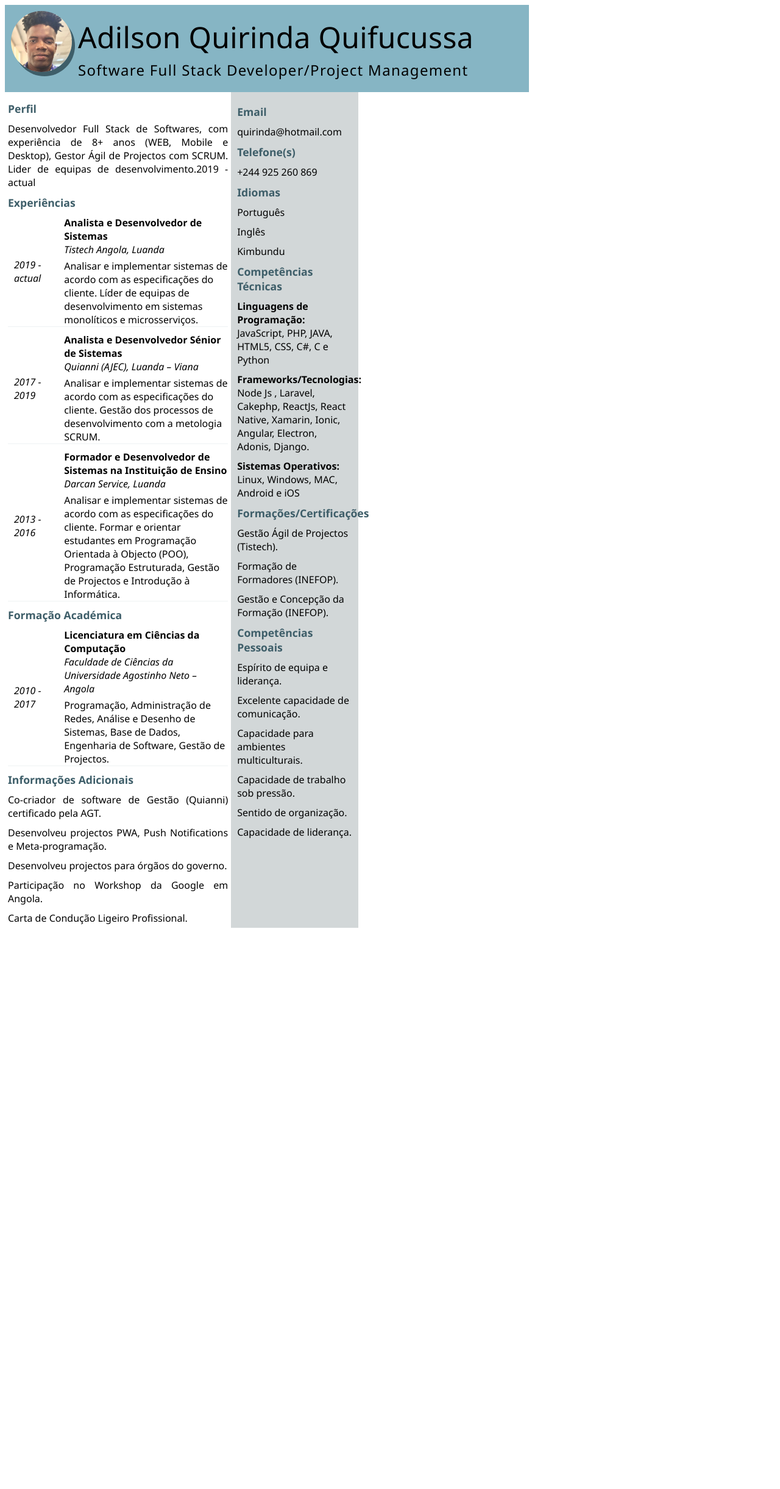
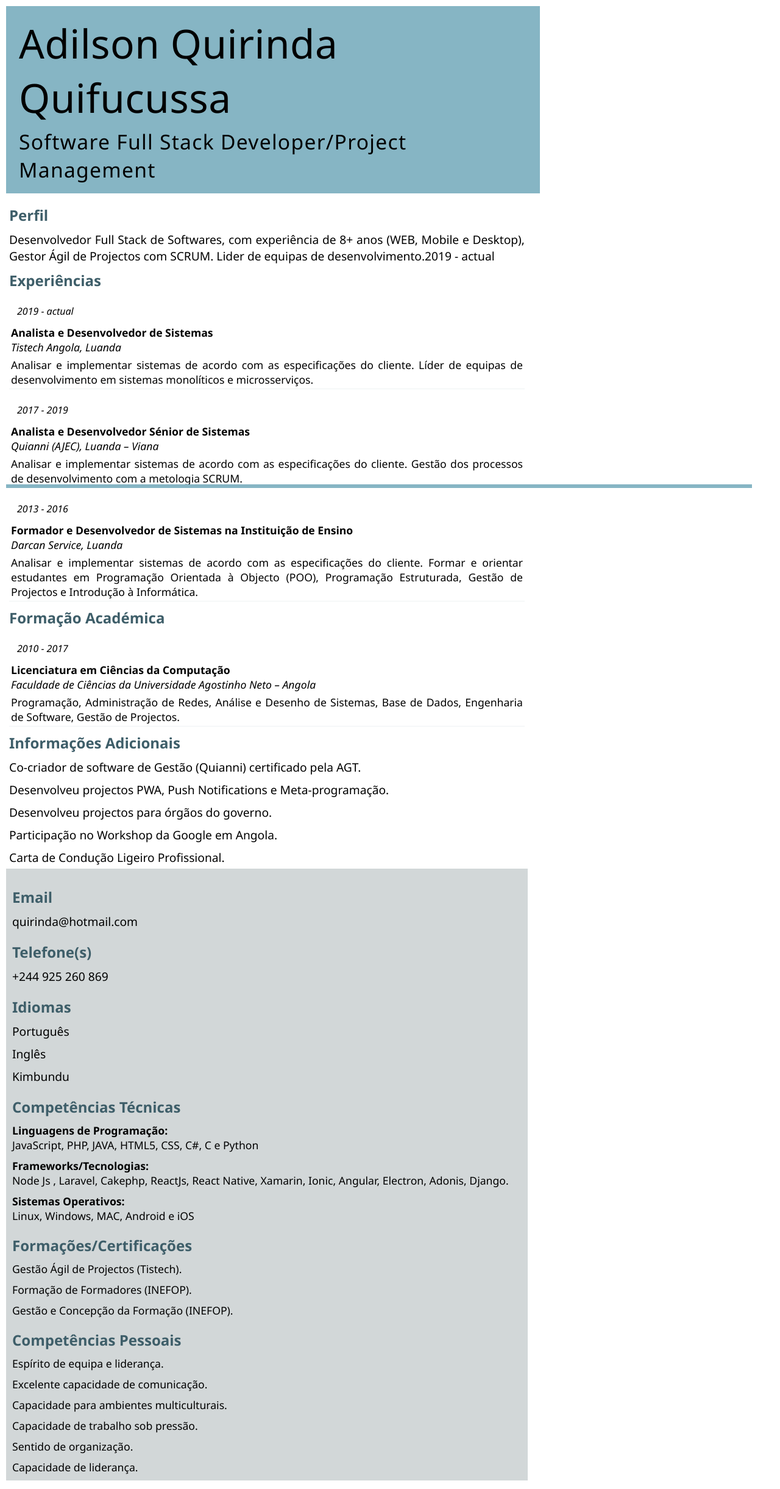
Before and after one commit to kidikwenda/mycv, a Node server app: page / in a window 1280 px wide. Shown: the whole page at 61% size. Before the commit the page ends 1521 px from the top, so only its background shows below. Run offline with Node 20, Linux system fonts and the light colour scheme.

Commit message:
finish version 1.0.0

```diff
--- a/index.js
+++ b/index.js
@@ -33,7 +33,7 @@
 app.get('/', function (request, response) {
     response.render('index', params)
 })
-
-// app.get('/en', function(request, response){
-//     response.sendFile('index.html', { root: __dirname})
-// })
+app.get('/en', function (request, response) {
+    params.lang = 'en';
+    response.render('index', params)
+})
--- a/views/index.ejs
+++ b/views/index.ejs
@@ -6,14 +6,23 @@
 
 <body>
     <div id="content">
-        <div id="head">
+        <table>
+            <tr id="head">
+                <!-- <td>
                     <img src="profile.png">
+                </td> -->
+                <td>
                     <span>
                         <span class="nome">Adilson Quirinda Quifucussa</span>
                         <span class="cargo">Software Full Stack Developer/Project Management</span>
                     </span>
-        </div>
-        <div id="left">
+                </td>
+            </tr>
+        </table>
+        <table>
+            <tr>
+                <td id="left">
+                    <div>
                         <div id="email">
                             <span class='row title'>
                                 <%= perfil.title[lang] %>
@@ -30,18 +39,23 @@
                             </span>
                             <% experiencias.forEach((expe)=> { %>
                                 <span class='row row-2'>
-                        <span class='paragraph-1'>
+
+                                    <table>
+                                        <tr>
+                                            <td class='paragraph-1'>
                                                 <%= expe.date[lang] %>
-                        </span>
-                        <span class='paragraph-2'>
+                                            </td>
+                                            <td class='paragraph-2'>
                                                 <span class='title-1'>
                                                     <%= expe.role[lang] %>
                                                 </span>
                                                 <span class='title-2'>
                                                     <%= expe.company %>
                                                 </span>
-                            <%= expe.desc[lang] %>
-                        </span>
+                                                <span><%= expe.desc[lang] %></span>
+                                            </td>
+                                        </tr>
+                                    </table>
                                 </span>
                                 <% }) %>
                         </div>
@@ -51,18 +65,22 @@
                             </span>
                             <% formacoes.forEach((expe)=> { %>
                                 <span class='row row-2'>
-                        <span class='paragraph-1'>
+                                    <table>
+                                        <tr>
+                                            <td class='paragraph-1'>
                                                 <%= expe.date[lang] %>
-                        </span>
-                        <span class='paragraph-2'>
+                                            </td>
+                                            <td class='paragraph-2'>
                                                 <span class='title-1'>
                                                     <%= expe.role[lang] %>
                                                 </span>
                                                 <span class='title-2'>
                                                     <%= expe.company %>
                                                 </span>
-                            <%= expe.desc[lang] %>
-                        </span>
+                                                <span><%= expe.desc[lang] %></span>
+                                            </td>
+                                        </tr>
+                                    </table>
                                 </span>
                                 <% }) %>
                         </div>
@@ -79,7 +97,9 @@
                                 <% }) %>
                         </div>
                     </div>
-        <div id="right">
+                </td>
+                <td id="right">
+                    <div>
                         <div id="email">
                             <span class='row title'>
                                 Email
@@ -152,5 +172,16 @@
                                 <% }) %>
                         </div>
                     </div>
+                </td>
+            </tr>
+        </table>
+        <table>
+            <tr id="footer">
+                <td>
+                    <span>
+                    </span>
+                </td>
+            </tr>
+        </table>
     </div>
 </body>
--- a/views/style.css
+++ b/views/style.css
@@ -20,7 +20,7 @@
     display: flex;
     flex-direction: row;
     padding: 10;
-    /* height: 110; */
+    min-height: 110;
     width: 100%;
     background-color: #86b5c4;
 }
@@ -31,38 +31,64 @@
 }
 
 #head img {
-    width: 100;
-    height: 100;
+    width: 150;
+    height: 150;
     border-radius: 50%;
     box-shadow: 5px 7px #3e5e69;
 }
 
+#footer {
+    position: absolute;
+    bottom: 0;
+    background-color: #86b5c4;
+    width: 95.6%;
+}
+
 .nome {
-    font-size: 3rem;
-    letter-spacing: 0.3;
+    font-size: 4.1rem;
+    letter-spacing: 0.5;
 }
 
 .cargo {
-    font-size: 1.5rem;
+    font-size: 2.1rem;
     letter-spacing: 1.3;
 }
 
+table {
+    width: 100%;
+}
+
+tr {
+    width: 100%;
+    border: none;
+}
+
+td {
+    border: none;
+}
+
 #left {
-    min-height: 100vh;
+    display: flex;
+    vertical-align: super;
     padding: 5;
-    width: 42%;
+    /* width: 40%; */
 }
 
 #right {
-    min-height: 100vh;
+    display: flex;
+    vertical-align: super;
     padding: 10;
-    width: 22%;
     background-color: #d2d7d8;
+    font-size: 1.1rem;
+}
+
+#right .title {
+    padding-top: 10;
 }
 
 .title {
     color: #3e5e69;
-    font-size: 1.1rem;
+    font-size: 1.5rem;
     font-weight: bold;
     margin-top: 10;
 }
@@ -75,20 +101,17 @@
 
 .paragraph {
     text-align: justify;
+    font-size: 1.2rem;
 }
 
 .item-list {
     display: block;
 }
 
-.item-list::before {
-    content: "";
-}
-
 .paragraph-1 {
     display: flex;
     flex-direction: column;
-    min-width: 20%;
+    min-width: 100;
     margin: 10;
     font-style: italic;
     justify-content: center;
@@ -97,6 +120,12 @@
 .paragraph-2 {
     display: flex;
     flex-direction: column;
+}
+
+.paragraph-2 span {
+    display: block;
+    text-align: justify;
+    font-size: 1.1rem;
 }
 
 .title-1 {
```
Also changed, not shown: 2 other files. Lines whose indentation alone changed are shown as unchanged.
